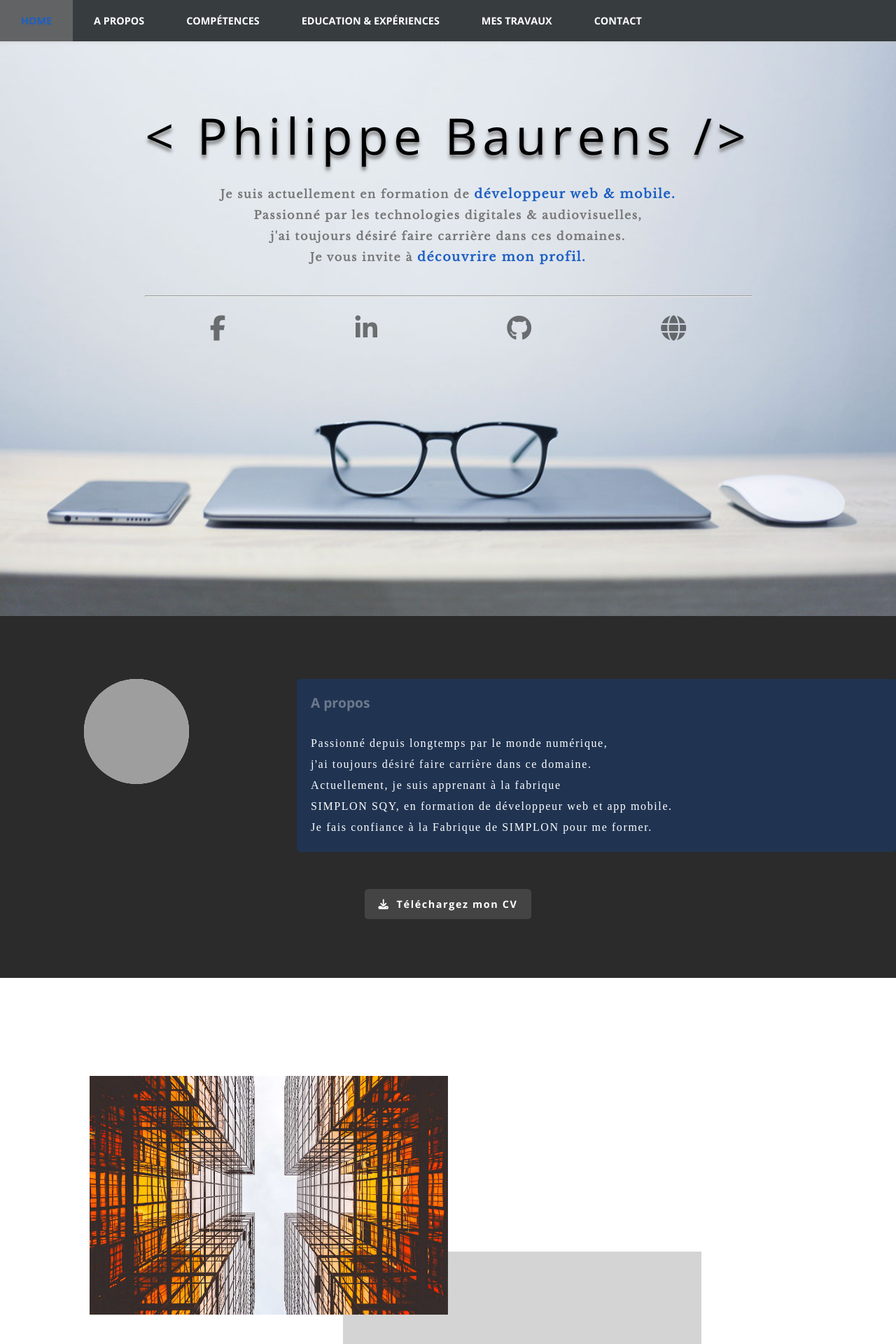
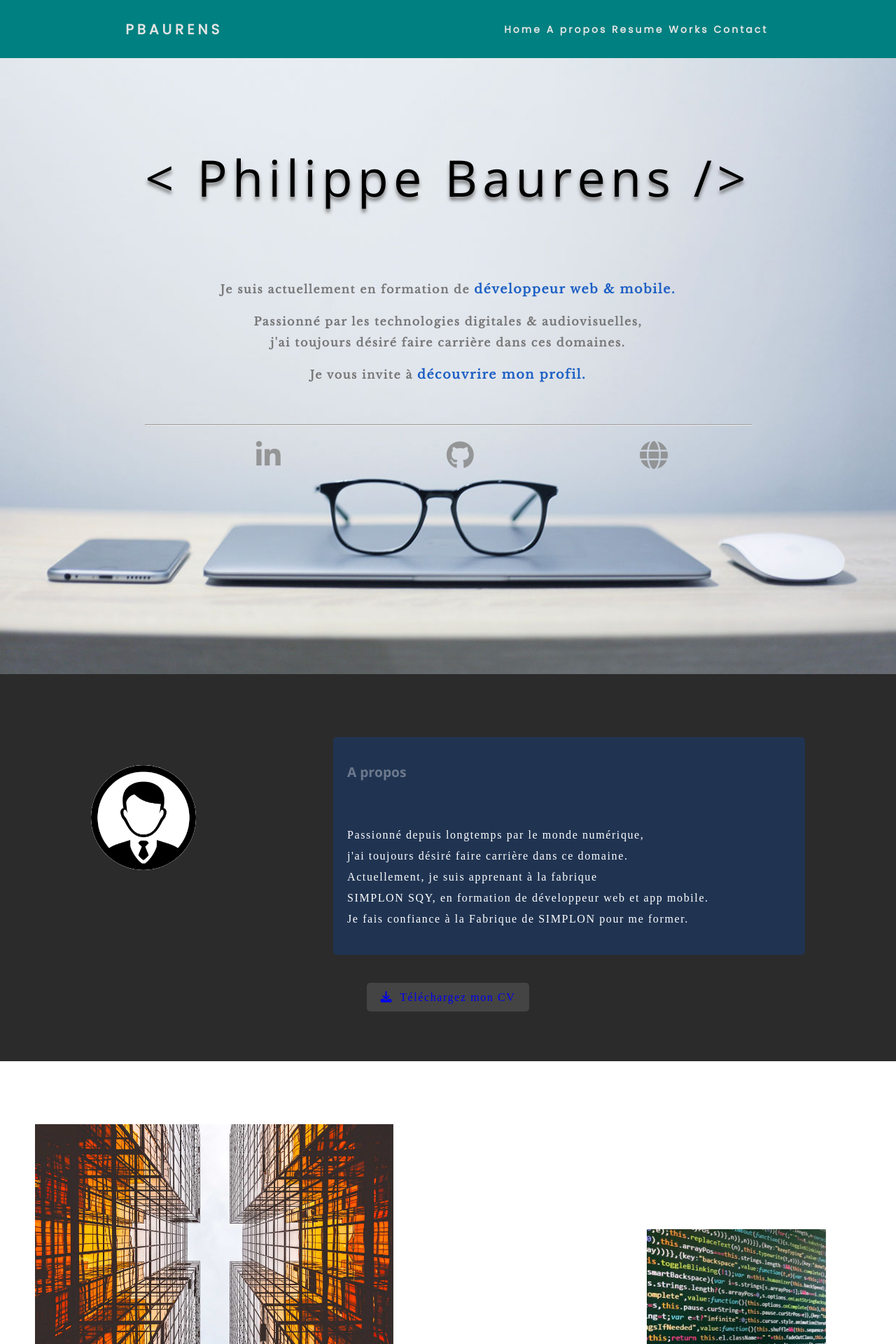
Before and after one commit to Phildevfront/CV-portfolio, a PHP site: page / in a window 1280 px wide. Shown: the top 1920 px of the page at 70% size. Run offline with PHP 8.4, Linux system fonts and the light colour scheme; some libraries are stand-ins or nearby versions; grey boxes are pictures that could not be loaded.

Commit message:
navbar responsive

```diff
--- a/assets/css/main.css
+++ b/assets/css/main.css
@@ -1,5 +1,5 @@
 /*RESET*/
-*{margin:0;padding:0}
+/**{margin:0;padding:0}*/
 header{justify-content: space-between}
 header nav ul li, header h1 {margin: 20px;}
 
@@ -18,142 +18,119 @@ body{
     width: 100%;
 }
 
-/*---------- HEADER NAV ----------------*/
+/*---------- NAVBAR ----------------*/
+nav{
+  display: flex;
+  justify-content: space-around;
+  align-items: center;
+  min-height: 8vh;
+  background-color: teal;
+  font-family: 'Poppins', sans-serif;
+}
 
-a {
-  font-family: 'Open Sans', sans-serif;
-    font-size: 0.9em;
-    font-weight: 700;
-    color: #fff;
+.logo{
+  color: rgb(228, 228, 228);
+  text-transform: uppercase;
+  letter-spacing: 5px;
+  font-size: 20px;
+}
+
+.nav-links{
+  display: flex;
+  justify-content: space-around;
+  width: 30%;
+}
+.nav-links li{
+  list-style: none;
+
+}
+
+.nav-links a{
+  color: rgb(228, 228, 228);
+  text-decoration: none;
+  letter-spacing: 3px;
+  font-weight: bold;
+  font-size: 14px;
+}
+
+.burger{
+  display: none;
+  cursor: pointer;
+}
+
+.burger div{
+  width: 25px;
+  height: 3px;
+  background-color:rgb(225, 225, 225);
+  margin: 5px;
+  transition: all 0.3s ease;
+}
+
+@media screen and (max-width:1024px){
+  .nav-links{
+    width: 60%;
+  }
+}
+
+@media screen and (max-width:768px){
+  body{
+    overflow-x: hidden;
   }
 
-  /* header */
-
-  .header {
-
-    background-color: #373c3f;
-    background: transparent;
-    box-shadow: 1px 1px 4px 0 rgba(198, 196, 196, 0.66);
-    position: fixed;
-    text-align: center;
-    width: 100%;
-    z-index: 3;
+  .nav-links{
+    position: absolute;
+    right: 0px;
+    height: 92vh;
+    top: 8vh;
+    background-color: teal;
+    display: flex;
+    flex-direction: column;
+    align-items: center;
+    width: 50%;
+    transform: translateX(100%);
+    transition: transform 0.5s ease-in;
+  }
+  .nav-links li{
+    opacity: 1;
+  }
+  .burger{
+    display: block;
   }
 
-  header.header{
-    background-color: #373c3f;
+}
+.nav-active{
+  transform: translateX(0%);
+}
 
+@keyframes navLinksFade{
+  from{
+    opacity:0;
+    transform: translateX(50px);
   }
+  to{
+    opacity: 1;
+    transform: translateX(0px);
+  }
+}
+.toggle .line1{
+  transform: rotate(-45deg) translate(-5px,7px);
 
-  .header ul {
-    margin: 0;
-    padding: 0;
-    list-style: none;
-    overflow: hidden;
-    background-color: #373c3f;
+}
+
+.toggle .line2{
+  opacity: 0;
+}
+
+.toggle .line3{
+  transform: rotate(45deg) translate(-5px,-7px);
+
+}
 
 
-  }
 
-  .header li a {
-    display: block;
-    padding: 20px 20px;
-    text-decoration: none;
-  }
-
-  .header li a:hover,
-  .header .menu-btn:hover {
-    background-color: #616365;
-  }
-
-  .header.logo {
-    display: block;
-
-    float: left;
-    align-items: center;
-    font-size: 1.5em;
-    padding: 10px 20px;
-    text-decoration: none;
-  }
-
-  /* menu */
-
-  .header.menu {
-    clear: both;
-    max-height: 0;
-    transition: max-height .2s ease-out;
-  }
-
-  /* menu icon */
-
-  .header.menu-icon {
-    cursor: pointer;
-    display: inline-block;
-    float:right;
-    padding: 28px 20px;
-    position: relative;
-    user-select: none;
-  }
-
-  .header.menu-icon .navicon {
-    background: #373c3f;
-    display: block;
-    height: 2px;
-    position: relative;
-    transition: background .2s ease-out;
-    width: 18px;
-  }
-
-  .header .menu-icon .navicon:before,
-  .header .menu-icon .navicon:after {
-    background:  #373c3f;
-    content: '';
-    display: block;
-    height: 100%;
-    position: absolute;
-    transition: all .2s ease-out;
-    width: 100%;
-  }
-
-  .header .menu-icon .navicon:before {
-    top: 5px;
-  }
-
-  .header .menu-icon .navicon:after {
-    top: -5px;
-  }
-
-  /* menu btn */
-
-  .header .menu-btn {
-    display: none;
-  }
-
-  .header .menu-btn:checked ~ .menu {
-    max-height: 270px;
-  }
-
-  .header .menu-btn:checked ~ .menu-icon .navicon {
-    background: transparent;
-  }
-
-  .header .menu-btn:checked ~ .menu-icon .navicon:before {
-    transform: rotate(-45deg);
-  }
-
-  .header .menu-btn:checked ~ .menu-icon .navicon:after {
-    transform: rotate(45deg);
-  }
-
-  .header .menu-btn:checked ~ .menu-icon:not(.steps) .navicon:before,
-  .header .menu-btn:checked ~ .menu-icon:not(.steps) .navicon:after {
-    top: 0;
-  }
+/* --------END NAVBAR RESPONSIVE----------- */
 
 
-  /* ----END NAVBAR RESPONSIVE---- */
-
-/*---------- END HEADER -------------------*/
 
 
 /*------------------------------------ SECTION 1 BANNER LANDING ------------------------------------------------*/
@@ -222,19 +199,18 @@ ul.flex-row.banner-social{
 }
 
 i.fab.fa-linkedin-in{
-  color:rgba(0, 0, 0, 0.523);
+  color:rgba(140, 140, 140, 0.899);
 }
 
-i.fab.fa-facebook-f{
-  color:rgba(0, 0, 0, 0.523);
+
+
+i.fab.fa-github{
+  color:rgba(140, 140, 140, 0.899);
 }
 
-i.fab.fa-github{
-  color:rgba(0, 0, 0, 0.523);
-}
 
 i.fas.fa-globe{
-  color:rgba(0, 0, 0, 0.523);
+  color:rgba(140, 140, 140, 0.899);
 }
 
 a.scroll{
@@ -243,7 +219,7 @@ a.scroll{
   font-size: 1em;
 }
 
-a:hover{
+a.linkedin.github.mail:hover{
   color: rgb(28, 95, 196);
   cursor: pointer;
 }
@@ -274,7 +250,8 @@ div.profile-img{
 
 img.profile-pic{
   position: relative;
-  left: 100px;
+  right: 20px;
+  top:40px;
   width: 150px;
   height: 150px;
   border-radius: 100%;
@@ -284,9 +261,11 @@ img.profile-pic{
 
 img{
   max-width: 100%;
+
 }
 
 div.about.text{
+
   background-color: rgba(13, 69, 152, 0.356);
   border-radius: 5px;
   padding: 20px;
@@ -352,21 +331,33 @@ div.resume-img{
   justify-content: center;
   align-items: center;
   margin: 50px 0 150px 0;
+
 }
 
 img.resume{
   width: 40%;
   z-index: 1;
+  position: relative;
+  left: 50px;
+  bottom: 50px;
+}
+
+img.code{
+  width: 20%;
+  z-index: 2;
+  position: relative;
+  right: 100px;
+  top:100px
 }
 
 #rectangle1{
   width: 40vw;
-  height: 25vh;
+  height: 20vh;
   background-color: darkgray;
   opacity: 0.5;
   position: relative;
   top: 180px;
-  right: 150px
+  right: 100px
 
 
 }
@@ -550,12 +541,11 @@ p.comp-text{
 hr{
   width:100%
 }
-/* --------------------------------- MY WORKS -----------------------*/
+/* --------------------------------- MES TRAVAUX -----------------------*/
 
 section.flex-row.works{
-  padding: 0 0 70px 0;
   justify-content: center;
-  background-color:  rgb(43, 43, 43);
+  background-color:  rgba(80, 80, 80, 0.79);
 }
 
 
@@ -565,9 +555,7 @@ div.flex-row.main-cards{
   margin:70px
 }
 
-div.works-title{
 
-}
 
 h2.works-txt{
   font-size: 1.2em;
@@ -609,7 +597,6 @@ h2.works-txt{
 
 .flip-card:hover .flip-card-inner {
   transform: rotateY(180deg);
-
   cursor: pointer;
 }
 
@@ -675,54 +662,235 @@ a.card:hover{
 }
 
 
-
-
-/* ---------------  CONTACT -------------*/
+/* ----------------------- SECTION CONTACT -----------------------------*/
 
 section#contact{
   background: #191919;
-  padding-top: 96px;
+  padding-top: 50px;
   padding-bottom: 102px;
   color: #636363;
+  font-size: 100%;
+  vertical-align: baseline;
 }
 
-div.flex-row.head{
-  display: flex;
-  flex-direction: row;
-  justify-content: space-evenly;
-  align-items: center;
+div.row{
+  width: 96%;
+  max-width: 1020px;
+  margin: 0 auto;
+}
+
+form#contactForm{
+  margin-bottom: 30px;
+}
+
+#contact label{
+  font: 15px/24px 'opensans-bold', sans-serif;
+  letter-spacing: 0.3em;
+    margin: 12px 0;
+    color: #EBEEEE;
+    /*display: inline-block;*/
+    float: left;
+    width: 15%;
+    vertical-align: baseline;
+    background: transparent;
+}
+
+input[type="text"]{
+  margin: 0 0 24px 0;
+  vertical-align: middle;
+    min-width: 225px;
+    max-width: 100%;
+}
+
+#contact input{
+  padding: 18px 20px;
+    color: #eee;
+    background: #373233;
+    margin-bottom: 42px;
+    border: 0;
+    outline: none;
+    font-size: 15px;
+    line-height: 24px;
+    width: 65%;
+}
+
+#contact textarea{
+  padding: 18px 20px;
+    color: #eee;
+    background: #373233;
+    margin-bottom: 42px;
+    border: 0;
+    outline: none;
+    font-size: 15px;
+    line-height: 24px;
+    width: 65%;
+    min-height: 220px;
+    vertical-align: middle;
+    min-width: 225px;
+    max-width: 100%;
+
+}
+
+#contact button.submit{
+  text-transform: uppercase;
+  letter-spacing: 3px;
+  color: #fff;
+  font-weight: bold;
+  letter-spacing: 0.4em;
+  background: #0D0D0D;
+  border: none;
+  cursor: pointer;
+  height: auto;
+  display: inline-block;
+  border-radius: 3px;
+  margin-left: 15%;
+  padding: 12px 20px;
+  margin-bottom: 18px;
+
+}
+
+h2.contact-title{
+  font-size: 1.5em;
+  font-weight: bold;
+  text-transform: uppercase;
+  text-align: center;
+  letter-spacing: 2px;
+  padding-bottom: 6px;
+  padding-top: 10px;
+  margin: 30px 0 80px 0;
+  letter-spacing: 0.3em;
+  color:#ccc;
+}
+
+/*--------------------AJOUT PROJET------------------*/
+
+section#projet{
+  background:  white;
+  padding-top: 50px;
+  padding-bottom: 102px;
+  color: #636363;
+  font-size: 100%;
+  vertical-align: baseline;
+}
+
+div.row{
+  width: 96%;
+  max-width: 1020px;
+  margin: 0 auto;
+}
+
+form#projetForm{
+  margin-bottom: 30px;
+}
+
+#projet label{
+  font: 15px/24px 'opensans-bold', sans-serif;
+  letter-spacing: 0.3em;
+  margin: 12px 0;
+  color: rgb(85, 85, 85);
+
+  float: left;
+  width: 15%;
+  vertical-align: baseline;
+  background: transparent;
+}
+
+input[type="text"]{
+  margin: 0 0 24px 0;
+  vertical-align: middle;
+  min-width: 225px;
+  max-width: 100%;
+}
+
+#projet input{
+  padding: 18px 20px;
+  color: #eee;
+  background: #373233;
+  margin-bottom: 42px;
+  border: 0;
+  outline: none;
+  font-size: 15px;
+  line-height: 24px;
+  width: 65%;
+}
+
+#projet textarea{
+  padding: 18px 20px;
+  color: #eee;
+  background: #373233;
+  margin-bottom: 42px;
+  border: 0;
+  outline: none;
+  font-size: 15px;
+  line-height: 24px;
+  width: 65%;
+  min-height: 220px;
+  vertical-align: middle;
+  min-width: 225px;
+  max-width: 100%;
+
+}
+
+#projet button.submit{
+  text-transform: uppercase;
+  letter-spacing: 3px;
+  color: #fff;
+  font-weight: bold;
+  letter-spacing: 0.4em;
+  background: #0D0D0D;
+  border: none;
+  cursor: pointer;
+  height: auto;
+  display: inline-block;
+  border-radius: 3px;
+  margin-left: 15%;
+  padding: 12px 20px;
+  margin-bottom: 18px;
+
+}
+
+h2.projet-title{
+  font-size: 1.5em;
+  font-weight: bold;
+  text-transform: uppercase;
+  text-align: center;
+  letter-spacing: 2px;
+  padding-bottom: 6px;
+  padding-top: 10px;
+  margin: 30px 0 80px 0;
+  letter-spacing: 0.3em;
+  color:rgb(87, 86, 86);
 }
 
 
 
+/* --------------------FOOTER --------------------*/
+
+section#footer{
+  background:#101010;
+  padding: 100px 0 100px 0;
+}
 
 
+div.copyright{
+  text-align: center;
+  font-size: 0.9em;
+letter-spacing: 0.2em;
+  color: #b3b2b2c4;
+  margin-top:100px;
 
-/* ------------FORMULAIRE ---------------*/
+}
 
-section.flex-row.form{
+ul.flex-row.footer-social{
+  list-style: none;
+  font-size: 2.5em;
+  justify-content: space-evenly;
+  align-items: center;
 
 }
 
 
 
-
-
-
-
-
-
-
-
-
-
-/* ------------- FOOTER ----------------*/
-
-.footer.footer.flex-column{
-  display: flex;
-  align-items: center;
-  justify-content: center;
-}
 /*------------ANIMATION-------------------*/
 
 .reveal{
--- /dev/null
+++ b/assets/js/navbar.js
@@ -0,0 +1,26 @@
+
+const navSlide = () => {
+    const burger = document.querySelector('.burger');
+    const nav = document.querySelector('.nav-links');
+    const navLinks = document.querySelectorAll('.nav-links li');
+    // Toggle Nav
+    burger.addEventListener('click', () => {
+
+        nav.classList.toggle('nav-active');
+
+    //Animate Links
+        navLinks.forEach((link, index) => {
+            if (link.style.animation) {
+                link.style.animation = ''
+             } else {
+                link.style.animation = 'navLinkFade 0.5s ease forwards ${index / 7 + 1.5}s';
+             }
+        });
+        //Burger Animation
+        burger.classList.toggle('toggle');
+
+    });
+
+}
+
+navSlide();
--- a/index.html
+++ b/index.html
@@ -3,6 +3,7 @@
     <head>
         <meta charset="UTF-8">
         <title>PORTFOLIO</title>
+
         <link rel="stylesheet" href="assets/css/main.css">
         <link rel="stylesheet" href="assets/css/keyframes.css">
         <script src="assets/js/gallery.js"></script>
@@ -10,24 +11,31 @@
         <link href="https://fonts.googleapis.com/css?family=Roboto&display=swap" rel="stylesheet">
         <link href="https://fonts.googleapis.com/css?family=Open+Sans:300,400,600,700,800|Roboto:100,300,400,500,700,900&display=swap" rel="stylesheet">
         <link href="https://fonts.googleapis.com/css?family=Libre+Baskerville&display=swap" rel="stylesheet">
+        <link href="https://fonts.googleapis.com/css?family=Poppins&display=swap" rel="stylesheet">
         <script src="https://kit.fontawesome.com/4af066ad9c.js" crossorigin="anonymous"></script>
 
         <!-------------     style    --------------------->
     </head>
     <body>
-        <header class="header">
-            <!--<a href="#" class="logo"><img src="assets/images/logo-pb.jpg"></a>-->
-            <input class="menu-btn" type="checkbox" id="menu-btn" />
-            <label class="menu-icon" for="menu-btn"><span class="navicon"></span></label>
-            <ul class="menu">
-              <li><a href="#home">HOME</a></li>
-              <li><a href="#aboutme">A PROPOS</a></li>
-              <li><a href="#expertise">COMPÉTENCES</a></li>
-              <li><a href="#xp">EDUCATION & EXPÉRIENCES</a></li>
-              <li><a herf="#works">MES TRAVAUX</a></li>
-              <li><a href="#contact">CONTACT</a></li>
+        <nav>
+            <div class="logo">
+                <h4>PBAURENS</h4>
+            </div>
+            <ul class="nav-links">
+                <li><a href="#home">Home</a></li>
+                <li><a href="#apropos">A propos</a></li>
+                <li><a href="#resume">Resume</a></li>
+                <li><a href="#works">Works</a></li>
+                <li><a href="#contact">Contact</a></li>
             </ul>
-        </header>
+            <div class="burger">
+                <div class="line1"></div>
+                <div class="line2"></div>
+                <div class="line3"></div>
+            </div>
+        </nav>
+
+
         <main>
         <!--------------- SECTION 1 BANNER----------------->
             <div id="home"></div>
@@ -43,22 +51,17 @@
                     <hr>
                     <ul class="flex-row banner-social">
                         <li>
-                            <a href="#">
-                                <i class="fab fa-facebook-f"></i>
-                            </a>
-                        </li>
-                        <li>
-                            <a href="#">
+                            <a href="https://www.linkedin.com/in/philippe-baurens-aa44a06a/" class="linkedin" target="_blank">
                                 <i class="fab fa-linkedin-in"></i>
                             </a>
                         </li>
                         <li>
-                            <a href="#">
+                            <a href="https://github.com/Phildevfront" class="github" target="_blank">
                                 <i class="fab fa-github"></i>
                             </a>
                         </li>
                         <li>
-                            <a href="#">
+                            <a href="mailto:pbaurens.dev@gmail.com" class="mail" target="_blank">
                                 <i class="fas fa-globe"></i>
                             </a>
                         </li>
@@ -66,11 +69,11 @@
                 </div>
             </section>
         <!--------------- SECTION 2 ABOUT ME----------------->
-            <div id="aboutme"></div>
+            <div id="apropos"></div>
             <section id="about">
                 <div class="bg-black row">
                     <div class="profile-img">
-                        <img class="profile-pic" src="../PORTFOLIO/assets/images/profile-pic-face.jpg">
+                        <img class="profile-pic" src="assets/images/profile img/PngItem_877270.png">
                     </div>
                     <div class="about text">
                         <h2>A propos</h2>
@@ -91,11 +94,12 @@
             </section>
 
         <!----------------- SECTION 3 EXPÉRIENCE ÉDUCATION COMPÉTENCES -------------->
-
+        <div id="resume"></div>
             <section id="resume">
                 <div class="resume-img">
                     <img class="resume" src="assets/images/image3.jpg">
                     <div id="rectangle1"></div>
+                    <image class="code" src="assets/images/image4.jpg">
                 </div>
                 <div class="experience bg-white">
                     <div class="title">
@@ -228,9 +232,10 @@
                 </div>
             </section>
             <!------------------------------ MY WORKS ---------------------------->
+            <div id="works"></div>
             <section class="flex-row works">
                 <div class="works-title">
-                    <h2 class="works-txt">MY WORKS</h2>
+                    <h2 class="works-txt">MES TRAVAUX</h2>
                 </div>
                 <div class="flex-row main-cards">
                     <div class="flip-card">
@@ -255,6 +260,7 @@
                             <div class="flip-card-back">
                                 <h2>ORSC</h2>
                                 <p>Site Web pour un Cabinet de coaching</p>
+                                <a class="card" href="https://orscprogram.com/" target="_blank"><span class="card-back">orscprogram.com</span></a>
                             </div>
                         </div>
                     </div>
@@ -267,6 +273,7 @@
                             <div class="flip-card-back">
                                 <h2>Visite de l'Alhambra</h2>
                                 <p>Site démo</p>
+                                <a class="card" href="http://pb-visitealhambra.planethoster.world" target="_blank"><span class="card-back">pb-visitealhambra.planethoster.world</span></a>
                             </div>
                         </div>
                     </div>
@@ -308,55 +315,93 @@
                 </div>
             </div>
             </section>
-            <!---------------------- CONTACT --------------------------------->
+            <!------------------------------- CONTACT --------------------------------->
+            <div id="contact"></div>
             <section id="contact">
-                <div class="flex-row head">
-                    <div class="icon-head">
-                        <a href="#"><i class="far fa-envelope fa-4x" ></i></a>
+                <div class="contact-text">
+                    <h2 class="contact-title">CONTACT</h2>
                 </div>
-                    <div class="text-head">
-                        <p>Contactez moi</p>
-                    </div>
-                </div>
-                <div class="row form">
-                    <div class="eight column">
-                        <form action method="POST" id contact="contactForm" name="contactForm">
-                            <fieldset>
+                <div class="row">
+                       <!-- form -->
+                    <form action="" method="post" id="contactForm" name="contactForm">
                           <div>
-                                    <label for="contactName">Name<span class="required">*</span></label>
-                                    <input type="text" value size="35" id="ContactName" name="contactName">
+                            <label for="contactName">Nom</label>
+                            <input type="text" value="" size="35" id="contactName" name="contactName">
                           </div>
                           <div>
-                                    <label for="contactName">Email<span class="required">*</span></label>
-                                    <input type="text" value size="35" id="ContactEmail" name="contactEmail">
+                            <label for="contactEmail">Email</label>
+                            <input type="text" value="" size="35" id="contactEmail" name="contactEmail">
                           </div>
                           <div>
-                                    <label for="contactName">Message<span class="required">*</span></label>
+                            <label for="contactMessage">Message</label>
                             <textarea cols="50" rows="15" id="contactMessage" name="contactMessage"></textarea>
-
                           </div>
                           <div>
-                                    <button class="submit">Submit</button>
+                             <button class="submit">Soumettre</button>
                           </div>
-                            </fieldset>
                     </form>
                 </div>
+            </section>
+            <!--------------------------------AJOUT PROJET-------------------------------->
+            <section id="projet">
+                <div class="contact-text">
+                    <h2 class="projet-title">PROJET</h2>
+                </div>
+                <div class="row">
+                       <!-- form -->
+                    <form action="" method="post" id="contactForm" name="contactForm">
+                          <div>
+                            <label for="projetName">Nom</label>
+                            <input type="text" value="" size="35" id="contactName" name="contactName">
+                          </div>
+                          <div>
+                            <label for="projetSujet">Sujet</label>
+                            <input type="text" value="" size="35" id="sujet" name="contactEmail">
+                          </div>
+                          <div>
+                            <label for="projetDate">Date</label>
+                            <input type="date" id="start" name="trip-start"value="yyyy-mm-dd">
+                            </div>
+                          <div>
+                            <button class="submit">Soumettre</button>
+                          </div>
+                    </form>
                 </div>
             </section>
+            <!-----------------------FOOTER---------------------------------------->
+            <footer>
+                <section id="footer">
+                <div class="social">
+                    <ul class="flex-row footer-social">
+                        <li>
+                            <a href="https://www.linkedin.com/in/philippe-baurens-aa44a06a/" target="_blank">
+                                <i class="fab fa-linkedin-in"></i>
+                            </a>
+                        </li>
+                        <li>
+                            <a href="https://github.com/Phildevfront" target="_blank">
+                                <i class="fab fa-github"></i>
+                            </a>
+                        </li>
+                        <li>
+                            <a href="mailto:pbaurens.dev@gmail.com" target="_blank">
+                                <i class="fas fa-globe"></i>
+                            </a>
+                        </li>
+                    </ul>
+                </div>
+                <div class="copyright">
+                <p>© Copyright 2020 - PHILIPPE BAURENS</p>
+                </div>
+            </section>
+            </footer>
         </main>
-        <footer class="footer flex-column">
-            <div class="container text-center"><a class="" href="https://www.linkedin.com/in/philippe-baurens-aa44a06a/" target="_blank" title="Follow me on Linkedin"><i class="fab fa-linkedin-in"></i></i></a></div>
-            <div class="h4 title text-center">Philippe Baurens-My Portfolio</div>
-            <div class="text-center text-muted">
-              <p>&copy; Philippe Baurens All rights reserved.<br></p>
-            </div>
-        </footer>
         <!--<script src="js/core/jquery.3.2.1.min.js"></script>
         <script src="js/core/popper.min.js"></script>
         <script src="js/core/bootstrap.min.js"></script>
         <script src="js/now-ui-kit.js?v=1.1.0"></script>
         <script src="js/aos.js"></script>-->
+        <script src="assets/js/navbar.js"></script>
         <script src="assets/js/main.js"></script>
-
     </body>
 </html>
```
Also changed, not shown: assets/js/main.js (+7 -0 lines), assets/images/profile img/PngItem_877270.png (added). Lines whose indentation alone changed are shown as unchanged.
